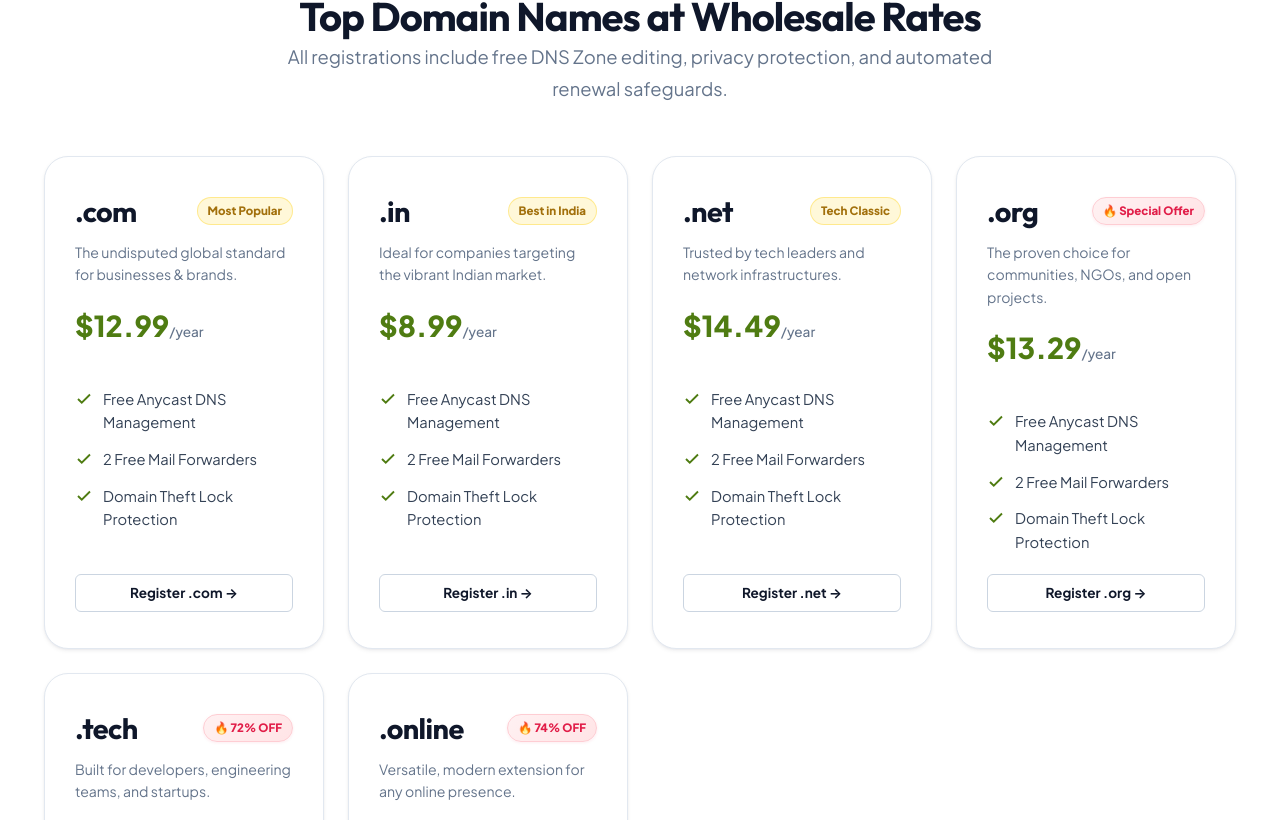
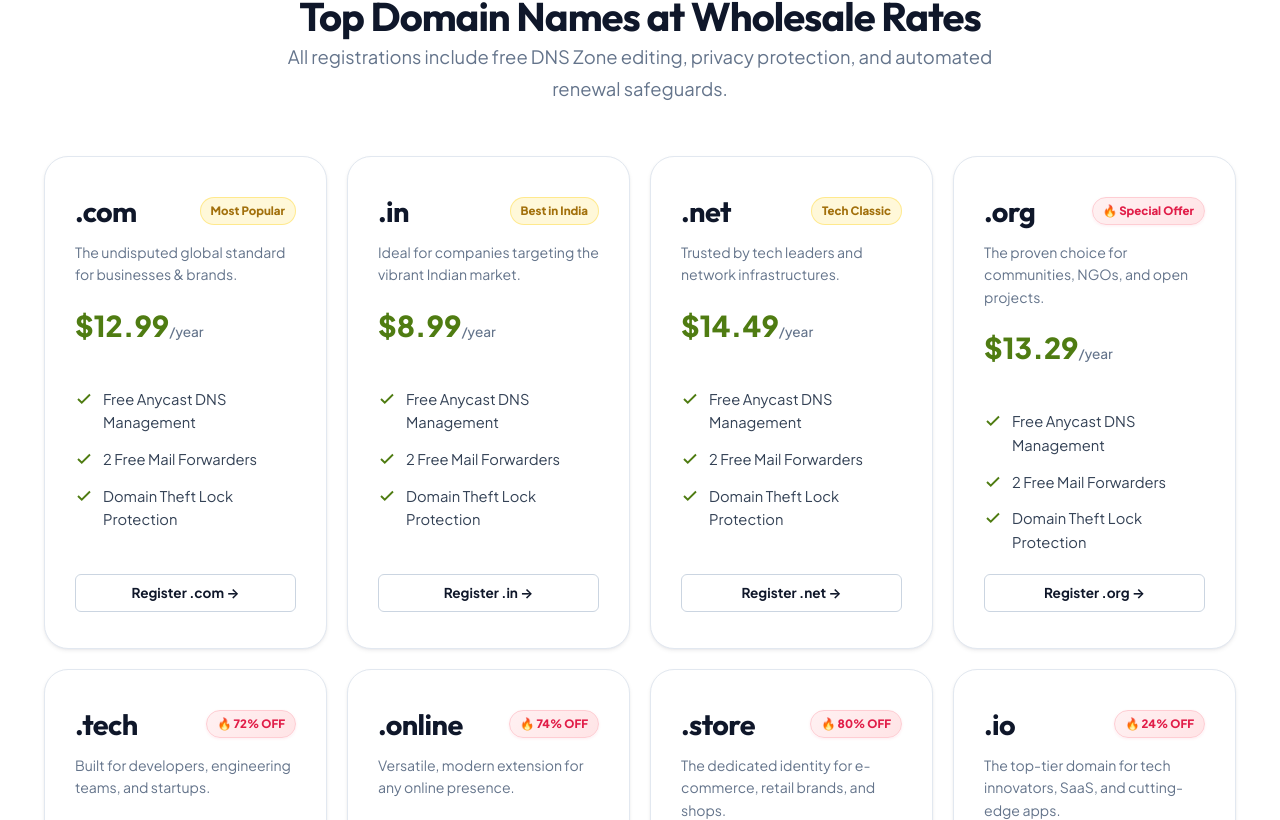
Before and after one commit to ofinit/hostmattic, a Next.js app: page /domains in a window 1280 px wide. Shown: the part 760-1580 px from the top of the page. Built offline with nearby package versions, Linux system fonts and the light colour scheme; no server answers; the database is empty.

Commit message:
feat(domains): add .store and .io cards to complete 4x2 domain grid

```diff
--- a/app/domains/page.tsx
+++ b/app/domains/page.tsx
@@ -27,6 +27,8 @@ export default function DomainsPage() {
     { ext: '.org', defaultUsd: 13.29, defaultBadge: 'Special Offer', desc: 'The proven choice for communities, NGOs, and open projects.' },
     { ext: '.tech', defaultUsd: 12.24, defaultBadge: '73% OFF', desc: 'Built for developers, engineering teams, and startups.' },
     { ext: '.online', defaultUsd: 8.81, defaultBadge: '75% OFF', desc: 'Versatile, modern extension for any online presence.' },
+    { ext: '.store', defaultUsd: 10.53, defaultBadge: '80% OFF', desc: 'The dedicated identity for e-commerce, retail brands, and shops.' },
+    { ext: '.io', defaultUsd: 40.30, defaultBadge: '24% OFF', desc: 'The top-tier domain for tech innovators, SaaS, and cutting-edge apps.' },
   ];
 
   return (
@@ -54,7 +56,7 @@ export default function DomainsPage() {
             <p className="lead">All registrations include free DNS Zone editing, privacy protection, and automated renewal safeguards.</p>
           </div>
 
-          <div className="grid-3">
+          <div className="grid-ecosystem">
             {tldConfigs.map((t) => {
               const live = pricingData[t.ext];
               const priceUsd = live?.retailUsd || t.defaultUsd;
```
